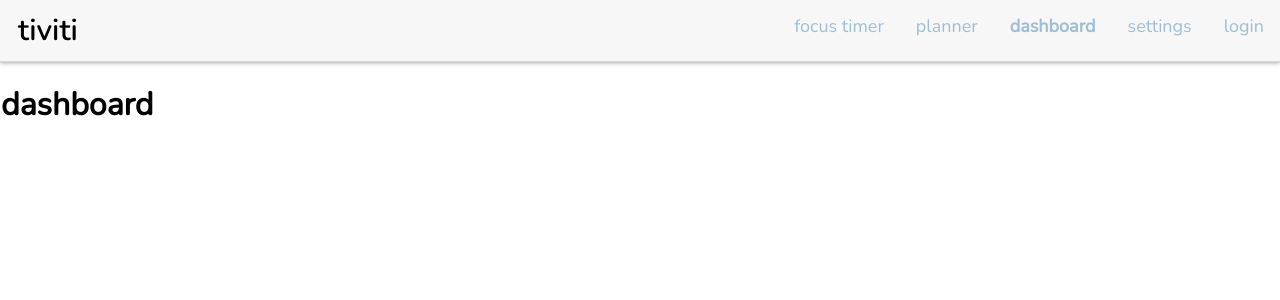
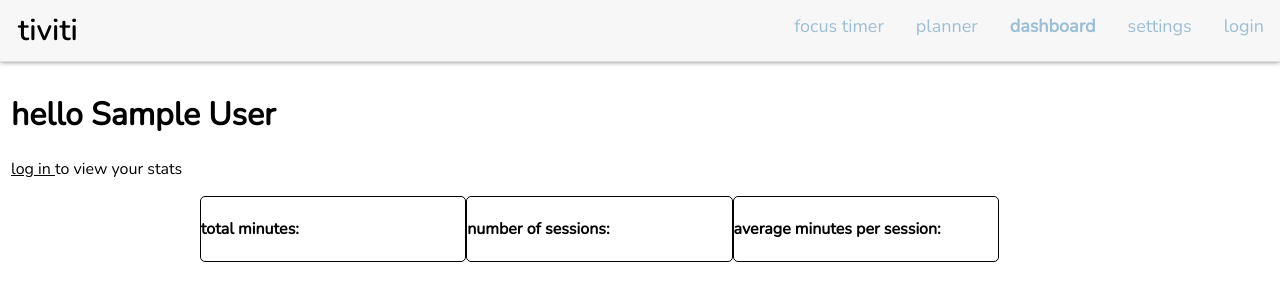
Before and after one commit to mpark20/tivity-app, a React (Create React App) app: page /#/dashboard in a window 1280 px wide. Shown: the top 300 px of the page. Built offline with nearby package versions, Linux system fonts and the light colour scheme; no server answers; sample sign-in values are in the browser's storage.

Commit message:
dashboard boxes

```diff
--- a/src/App.css
+++ b/src/App.css
@@ -14,6 +14,9 @@
 body {
   margin: 0;
   font-family: nunito;
+}
+.content {
+  padding: 10px;
 }
 ul {
   font-size: 18px;
@@ -187,3 +190,15 @@ a {
 #signup, #logout {
   display: none;
 }
+.container {
+  width: 70%;
+  margin: auto;
+}
+.dash {
+  border: solid 1px;
+  border-radius: 5px;
+  overflow: hidden;
+  float: left;
+  width: 30%;
+  margin: auto;
+}
--- a/src/Dashboard.js
+++ b/src/Dashboard.js
@@ -1,14 +1,45 @@
 import React, { Component } from "react";
+import { NavLink } from "react-router-dom";
 import './App.css';
+import {
+  getAuth,
+  onAuthStateChanged,
+} from "firebase/auth";
+import { getDatabase, ref, set } from "firebase/database";
+import "./firebase";
 
-class Dashboard extends Component {
-  render() {
-    return (
-        <div>
-          <h1>dashboard</h1>
-        </div>
-    );
+const Dashboard = () => {
+  const auth = getAuth();
+  const user = auth.currentUser;
+  const db = getDatabase();
+  var displayName = "user";
+
+
+  if (user) {
+    const uid = user.uid;
+    displayName = user.displayName;
+  } else {
   }
+
+
+  return (
+    <>
+    <h1>hello {displayName}</h1>
+    <div id="not-logged-in"><p><NavLink to="/auth" style={{textDecoration: "underline"}}>log in </NavLink>to view your stats</p></div>
+    <div class="container">
+      <div class="dash">
+        <h4>total minutes: </h4>
+      </div>
+      <div class="dash">
+        <h4>number of sessions: </h4>
+      </div>
+      <div class="dash">
+        <h4>average minutes per session: </h4>
+      </div>
+    </div>
+    </>
+  )
+
 }
 
 export default Dashboard;
```
